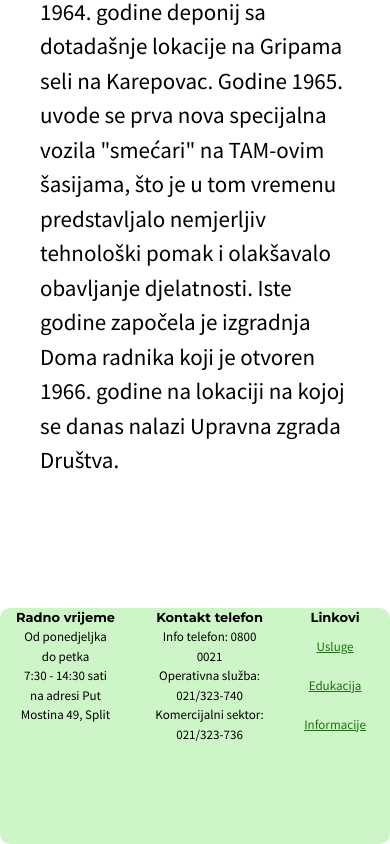
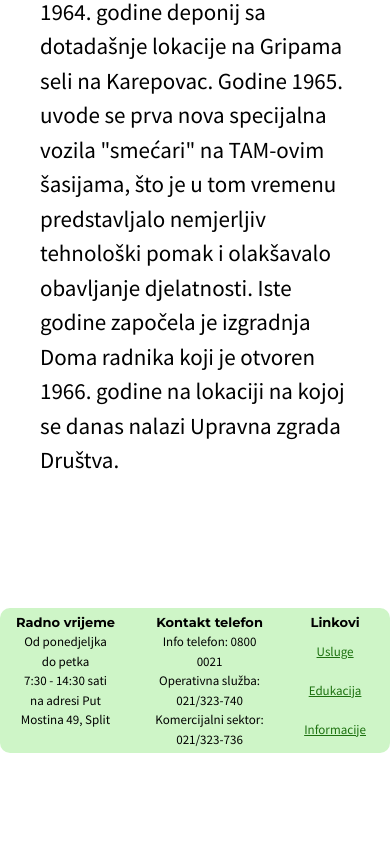
Before and after one commit to LovreCikojevic120/CiSToca-Korisnicka_Sucelja, a Next.js app: page / in a window 390 px wide. Shown: the part 4441-5285 px from the top of the page. After the commit the page ends 5225 px from the top, so only its background shows below. Built offline with nearby package versions, Linux system fonts and the light colour scheme.

Commit message:
Fix footer responsiveness

```diff
--- a/styles/footer.css
+++ b/styles/footer.css
@@ -33,13 +33,15 @@
 @media only screen and (max-width: 800px){
   .footer-idk{
     width:100%;
-    height: 16%;
+    height: 90px;
   }
   .footer-title, .footer-text{
     font-size: 13px;
   }
   .footer-section{
     padding-right: 8px;
+    padding-top: 5px;
+    padding-bottom: 5px;
   }
   .footer-section *{
     padding: 0 8px;
@@ -49,36 +51,36 @@
 
 @media only screen and (max-width: 523px){
   .footer-idk{
-    height: 20%;
+    height: 105px;
   }
 }
 
 @media only screen and (max-width: 507.5px){
   .footer-idk{
-    height: 24%;
+    height: 125px;
   }
 }
 
 @media only screen and (max-width: 414.5px){
   .footer-idk{
-    height: 28%;
+    height: 145px;
   }
 }
 
 @media only screen and (max-width: 385.5px){
   .footer-idk{
-    height: 32%;
+    height: 165px;
   }
 }
 
 @media only screen and (max-width: 374.5px){
   .footer-idk{
-    height: 36%;
+    height: 185px;
   }
 }
 
 @media only screen and (max-width: 355.5px){
   .footer-idk{
-    height: 40%;
+    height: 205px;
   }
 }
```
